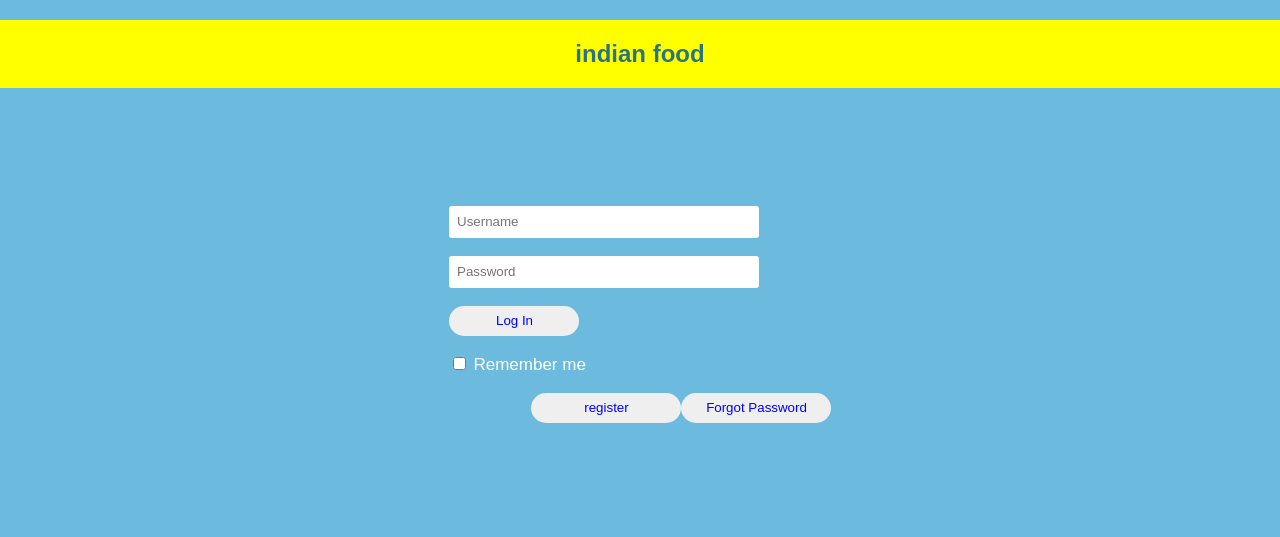
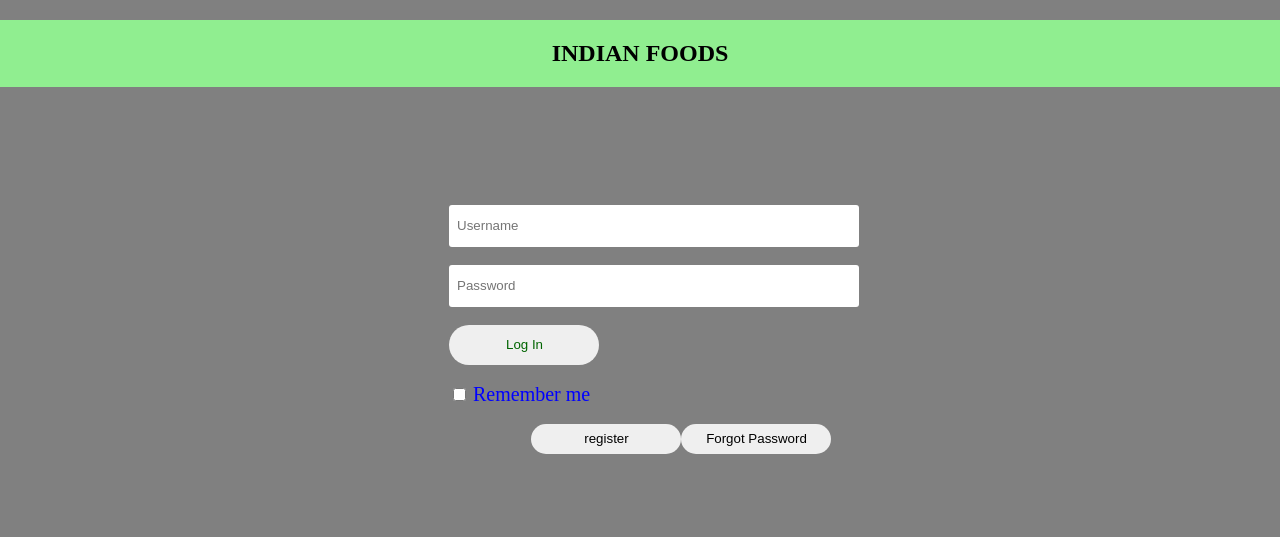
Before and after one commit to manmathshanti/project3rd, a plain HTML site: page login/login.html in a window 1280 px wide. Drawn offline with Linux system fonts and the light colour scheme.

Commit message:
change made

```diff
--- a/login/login.css
+++ b/login/login.css
@@ -2,12 +2,12 @@ body
 {
     margin: 0;
     padding: 0;
-    background-color:#6abadefa;
-    font-family: 'Arial';
+    background-color:grey;
+    font-family: 'Broadway';
 }
 #head
 {
-    background-color: #FFFF00;
+    background-color:lightgreen;
 }
 .login{
         width: 382px;
@@ -21,35 +21,35 @@ body
 }
 h2{
     text-align: center;
-    color: #277582;
+    color:black;
     padding: 20px;
 }
 label{
-    color: #08ffd1;
+    color: green;
     font-size: 17px;
 }
 #Uname{
-    width: 300px;
-    height: 30px;
+    width: 400px;
+    height: 40px;
     border: none;
     border-radius: 3px;
     padding-left: 8px;
 }
 #Pass{
-    width: 300px;
-    height: 30px;
+    width: 400px;
+    height: 40px;
     border: none;
     border-radius: 3px;
     padding-left: 8px;
 
 }
 #log{
-    width: 130px;
-    height: 30px;
+    width: 150px;
+    height: 40px;
     border: none;
-    border-radius: 17px;
+    border-radius: 20px;
     padding-left: 7px;
-    color: blue;
+    color: darkgreen;
     position: relative;
 
 
@@ -58,18 +58,18 @@ label{
     width: 150px;
     height: 30px;
     border: none;
-    border-radius: 17px;
+    border-radius: 20px;
     padding-left: 7px;
-    color: blue;
+    color: black;
     float: right;
 
 
 }
 span{
-    color: white;
-    font-size: 17px;
+    color: blue;
+    font-size: 20px;
 }
 a{
     float: right;
-    background-color: grey;
+    background-color: green;
 }
--- a/login/login.html
+++ b/login/login.html
@@ -6,7 +6,7 @@
     <script src="login.js"></script>
 </head>
 <body>
-    <h2 id="head">indian food</h2><br>
+    <h2 id="head">INDIAN FOODS</h2><br>
     <div class="login">
     <form id="login" method="get" action="login.php">
         </b>
```
Also changed, not shown: 1 other file.
